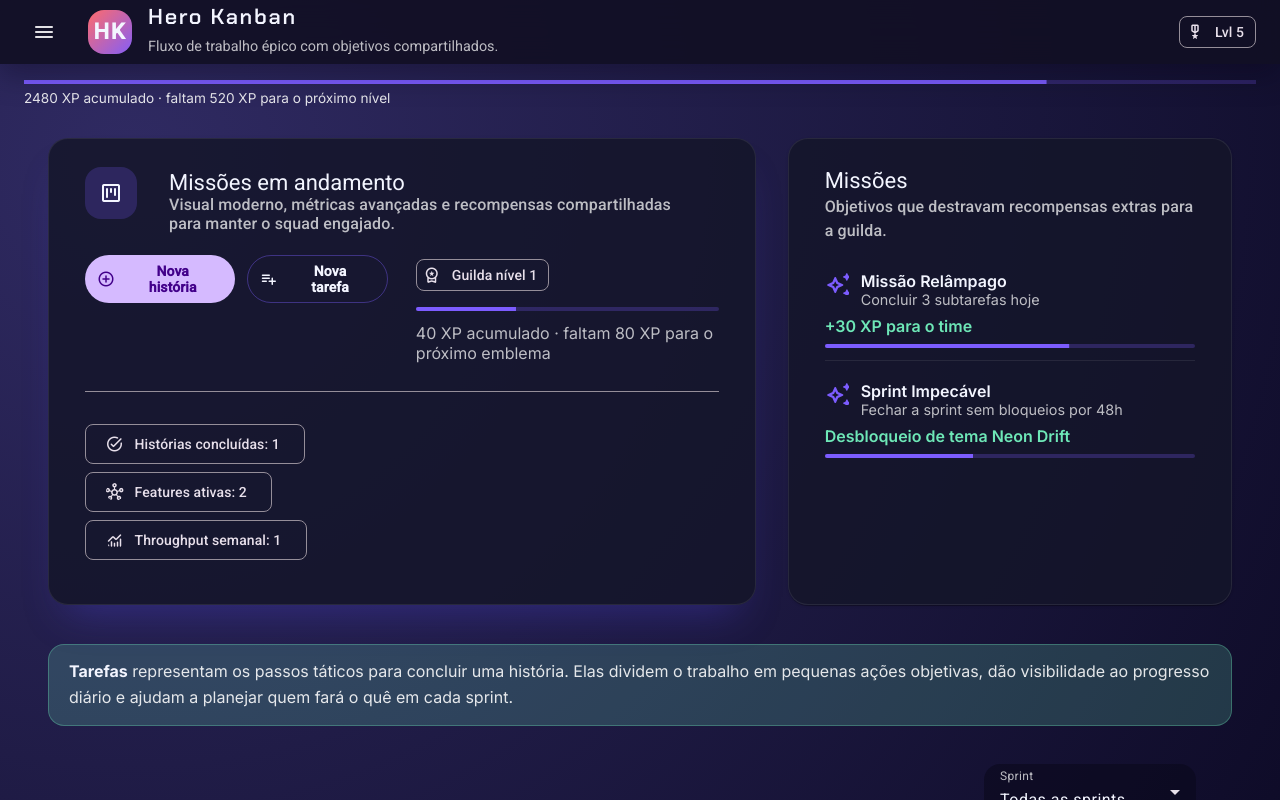
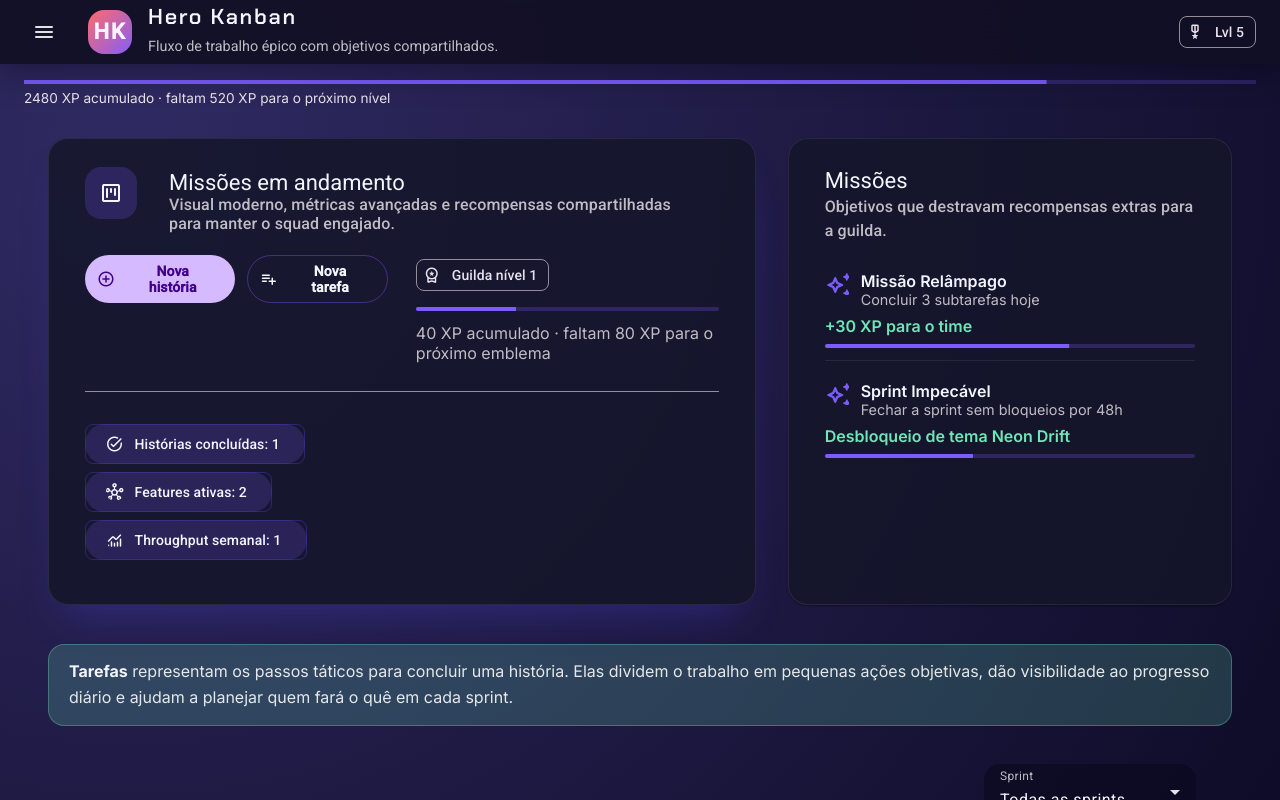
Before and after one commit to PMorais13/hero-kanban, an Angular app: page / in a window 1280 px wide. Built offline with nearby package versions, Linux system fonts and the light colour scheme.

Commit message:
fix(board): align stats chips with active theme

```diff
--- a/src/app/features/board/pages/board.page.html
+++ b/src/app/features/board/pages/board.page.html
@@ -41,15 +41,15 @@
 
           <div class="board__stats">
             <mat-chip-set>
-              <mat-chip variant="outlined">
+              <mat-chip class="board__stats-chip" color="primary" selected>
                 <mat-icon matChipAvatar fontSet="material-symbols-rounded">task_alt</mat-icon>
                 Histórias concluídas: {{ summary().completedStories }}
               </mat-chip>
-              <mat-chip variant="outlined">
+              <mat-chip class="board__stats-chip" color="primary" selected>
                 <mat-icon matChipAvatar fontSet="material-symbols-rounded">hub</mat-icon>
                 Features ativas: {{ summary().activeFeatures }}
               </mat-chip>
-              <mat-chip variant="outlined">
+              <mat-chip class="board__stats-chip" color="primary" selected>
                 <mat-icon matChipAvatar fontSet="material-symbols-rounded">monitoring</mat-icon>
                 Throughput semanal: {{ summary().weeklyThroughput }}
               </mat-chip>
--- a/src/app/features/board/pages/board.page.scss
+++ b/src/app/features/board/pages/board.page.scss
@@ -144,6 +144,33 @@
   gap: 0.45rem;
 }
 
+.board__stats-chip {
+  font-weight: 600;
+  letter-spacing: 0.01em;
+  --mdc-chip-container-color: var(--hk-accent-soft);
+  --mdc-chip-elevated-container-color: var(--hk-accent-soft);
+  --mdc-chip-label-text-color: var(--hk-text-primary);
+  --mdc-chip-selected-label-text-color: var(--hk-text-primary);
+  --mdc-chip-with-icon-icon-color: var(--hk-text-primary);
+  --mdc-chip-outline-color: rgba(var(--hk-accent-strong-rgb), 0.35);
+  --mdc-chip-focus-outline-color: rgba(var(--hk-accent-strong-rgb), 0.55);
+  --mdc-chip-hover-state-layer-color: rgba(var(--hk-accent-rgb), 0.3);
+  --mdc-chip-focus-state-layer-color: rgba(var(--hk-accent-rgb), 0.35);
+  background: var(--hk-accent-soft);
+  color: var(--hk-text-primary);
+  transition: background-color 160ms ease, color 160ms ease, box-shadow 160ms ease;
+}
+
+.board__stats-chip mat-icon {
+  color: currentColor;
+}
+
+.board__stats-chip:focus-visible,
+.board__stats-chip:hover {
+  background: rgba(var(--hk-accent-rgb), 0.22);
+  box-shadow: 0 0 0 1px rgba(var(--hk-accent-strong-rgb), 0.5);
+}
+
 
 .board__toolbar {
   display: flex;
```
